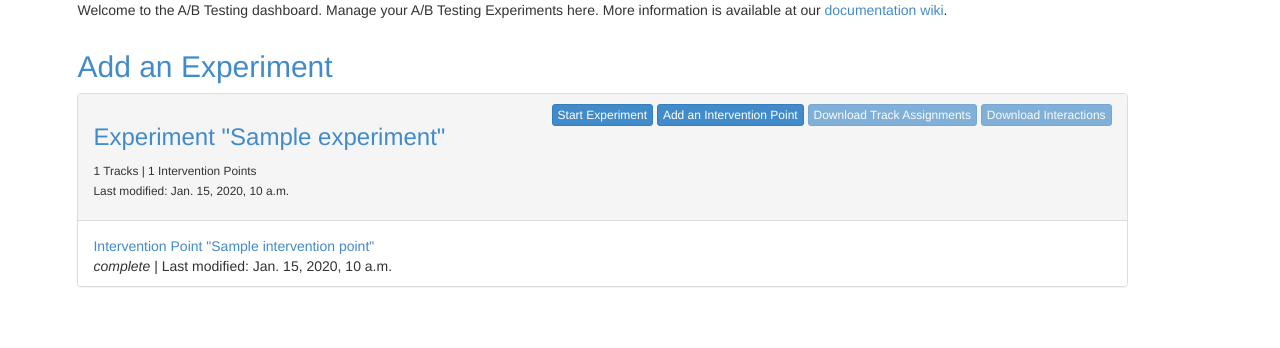
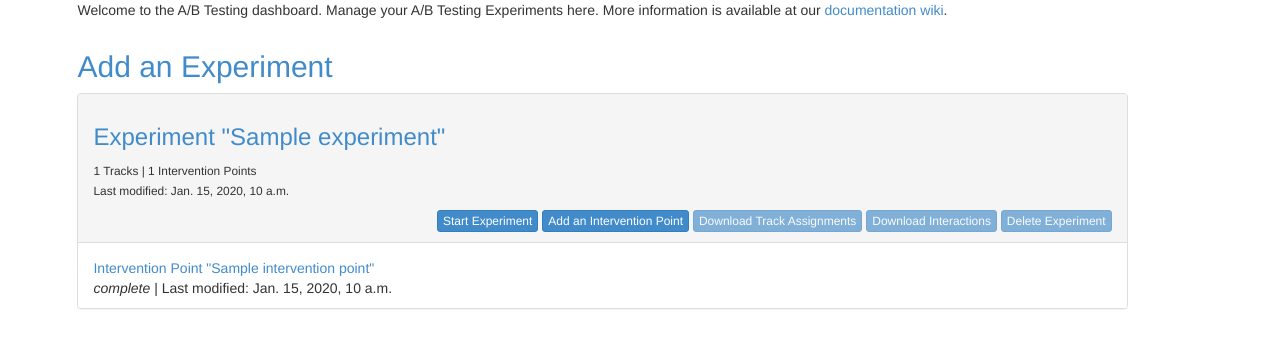
Before and after one commit to penzance/ab-testing-tool, a Django app: template ab_tool/templates/ab_tool/experimentsDashboard.html in a window 1280 px wide. Shown: the part 70-418 px from the top of the page. Run offline with Django 3.2, Linux system fonts and the light colour scheme; the template is opened without the code that fills it: most values are stand-ins (such as "Sample title", 1, 10 or a date in 2020); some libraries are stand-ins or nearby versions.

Commit message:
adds button and confirmation to dashboard for deleting experiments button is disabled for started experiments and experiments with installed intervention points

```diff
--- a/ab_tool/templates/ab_tool/experimentsDashboard.html
+++ b/ab_tool/templates/ab_tool/experimentsDashboard.html
@@ -64,6 +64,13 @@
                             <a type="button" class="btn btn-primary btn-xs disabled" id="download_intervention_point_interactions_button">
                                 Download Interactions </a>
                             {% endif %}
+                            {% if experiment.id in deletable_experiment_ids %}
+                            <a type="button" class="btn btn-primary btn-xs" href="#delete_modal{{experiment.id}}" data-toggle="modal" id="delete_experiment_button">
+                                Delete Experiment </a>
+                            {% else %}
+                            <a type="button" class="btn btn-primary btn-xs disabled" id="delete_experiment_button">
+                                Delete Experiment </a>
+                            {% endif %}
                         </div>
                     </div>
                     <ul class="list-group">
--- a/ab_tool/templates/ab_tool/modals.html
+++ b/ab_tool/templates/ab_tool/modals.html
@@ -176,3 +176,27 @@
 </div>
 <!-- END Modal code for Finalize Tracks confirmation box-->
 {% endfor %}
+
+
+{% for experiment in experiments %}
+<!-- START Modal code for Delete Experiment confirmation box-->
+<div id="delete_modal{{experiment.id}}" class="modal fade" role="dialog" aria-labelledby="delete_modal{{experiment.id}}" aria-hidden="true">
+    <div class="modal-dialog">
+        <div class="modal-content">
+            <div class="modal-header">
+                <button type="button" class="close" data-dismiss="modal" aria-hidden="true">&times;</button>
+                <h4 class="modal-title">Delete Experiment Confirmation</h4>
+            </div>
+            <div class="modal-body">
+                <p>Are you sure you want to delete this experiment?</p>
+                <p class="text-warning">Are you sure you want to delete experiment "{{experiment.name}}"?  This will also delete all intervention points for this experiment.</p>
+            </div>
+            <div class="modal-footer">
+                <a class="btn btn-lg btn-primary" data-dismiss="modal"> Close </a>
+                <a class="btn btn-lg btn-danger"  href="{% url 'ab_testing_tool_delete_experiment' experiment.id %}"> Yes, Delete Experiment </a>
+            </div>
+        </div>
+    </div>
+</div>
+<!-- END Modal code for Delete Experiment confirmation box-->
+{% endfor %}
--- a/ab_tool/views/main_pages.py
+++ b/ab_tool/views/main_pages.py
@@ -31,6 +31,7 @@ def render_control_panel(request):
         "uninstalled_intervention_points": canvas_modules.get_uninstalled_intervention_points(),
         "canvas_url": get_lti_param(request, "launch_presentation_return_url"),
         "experiments": experiments,
+        "deletable_experiment_ids": canvas_modules.get_deletable_experiment_ids(),
     }
     return render_to_response("ab_tool/experimentsDashboard.html", context)
 
```
Also changed, not shown: ab_tool/canvas.py (+9 -2 lines).
